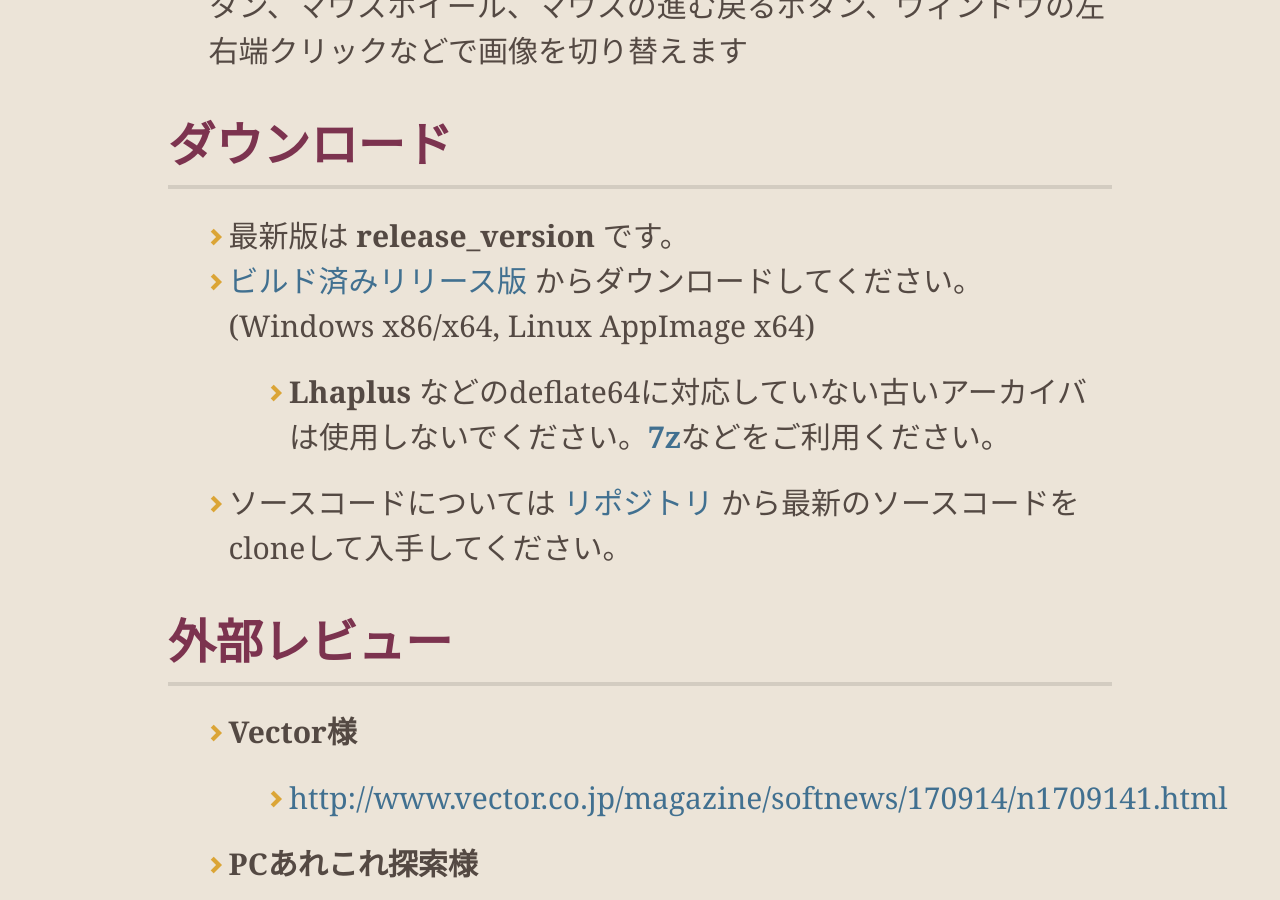
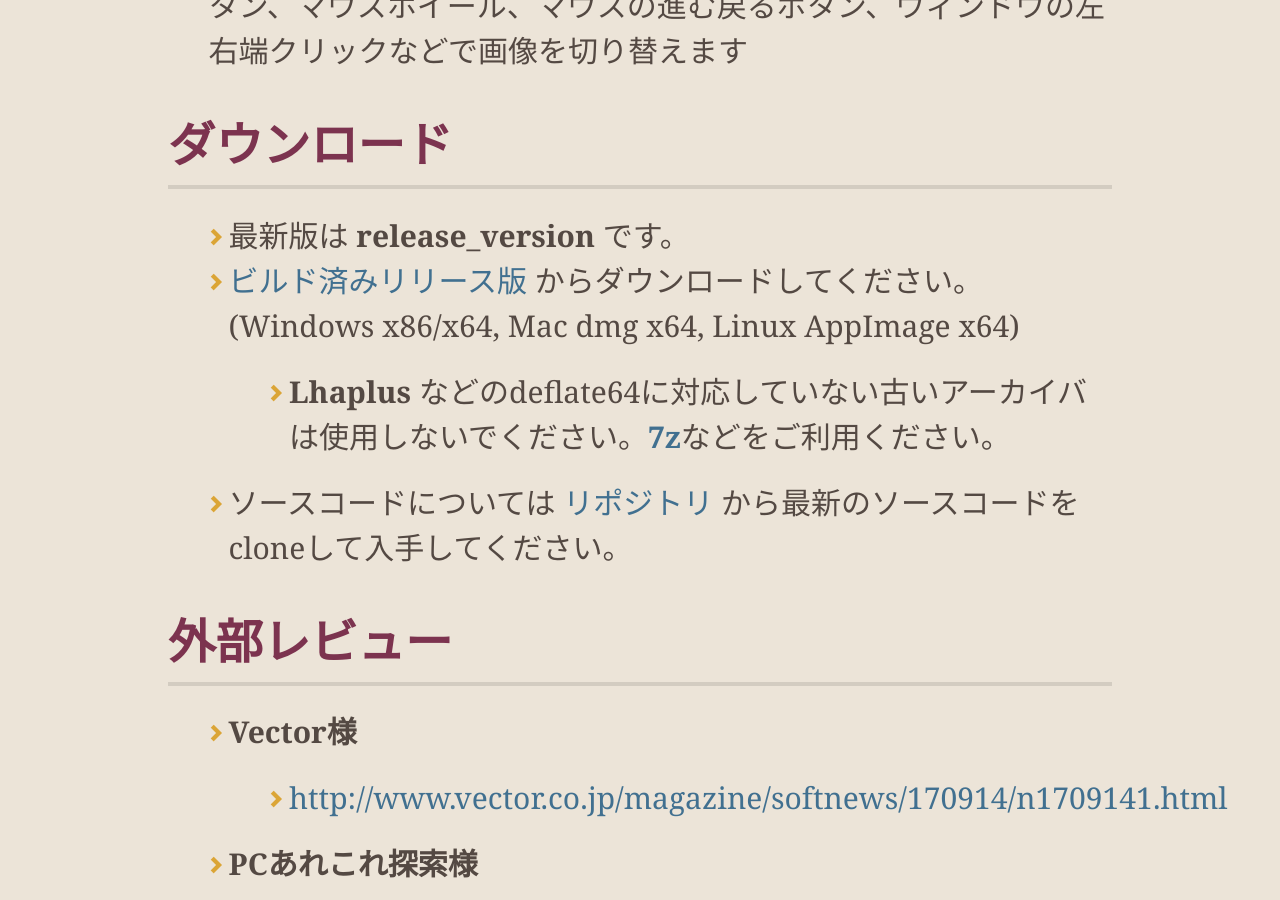
Before and after one commit to kanryu/quickviewer, a Jekyll site: the page built from docs/index-ja.md, in a window 1280 px wide and 900 px high, scrolled down 2375 px. Built offline with Jekyll 4.4.1, drawn with Linux system fonts in a browser that asks for light colours; nearby versions of some CDN libraries; comment, search, counter and statistics services are not loaded; our own code applies the rules of GitHub Pages for plain Markdown files.

Commit message:
Update index-ja.md

```diff
--- a/docs/index-ja.md
+++ b/docs/index-ja.md
@@ -49,7 +49,7 @@ fulltitle: QuickViewer オフィシャルページ
 ## ダウンロード
 
 - 最新版は **release_version** です。
-- [ビルド済みリリース版](https://github.com/kanryu/quickviewer/releases) からダウンロードしてください。(Windows x86/x64, Linux AppImage x64)
+- [ビルド済みリリース版](https://github.com/kanryu/quickviewer/releases) からダウンロードしてください。(Windows x86/x64, Mac dmg x64, Linux AppImage x64)
     - **Lhaplus** などのdeflate64に対応していない古いアーカイバは使用しないでください。[**7z**](https://sevenzip.osdn.jp/)などをご利用ください。
 - ソースコードについては [リポジトリ](https://github.com/kanryu/quickviewer) から最新のソースコードをcloneして入手してください。
 
```
